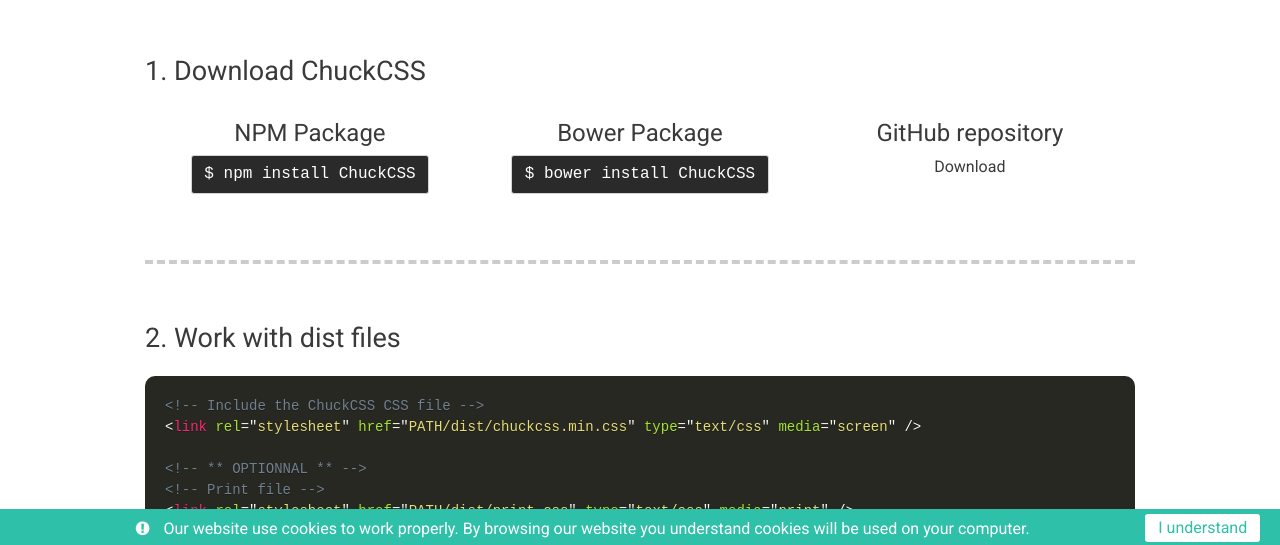
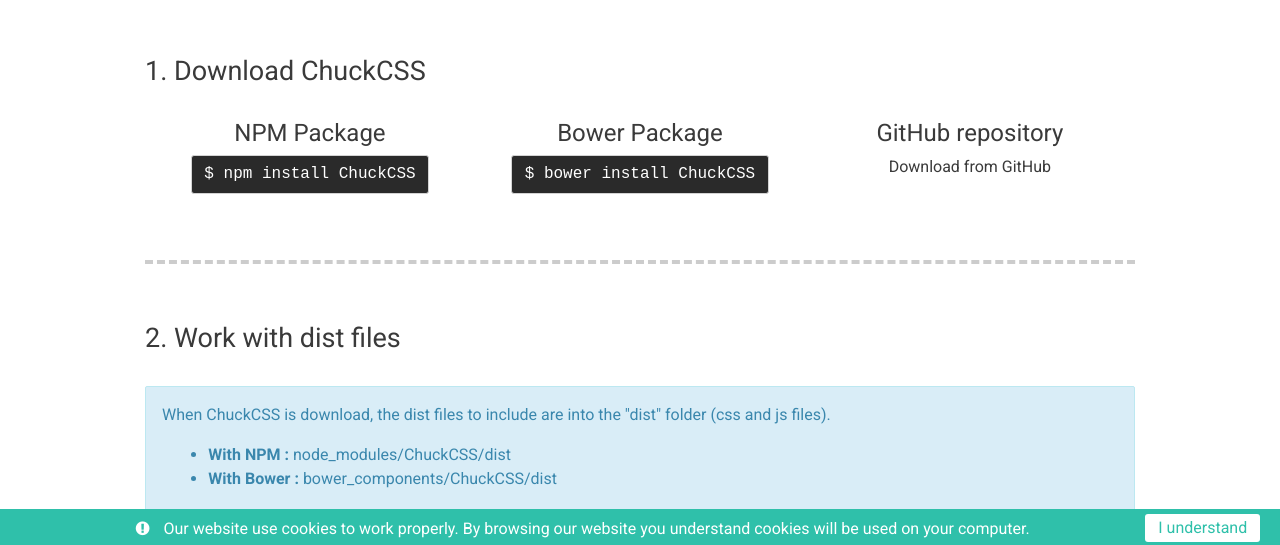
Before and after one commit to alpixel/ChuckCSS-io, a website: page getting-started.html in a window 1280 px wide. Shown: the part 251-796 px from the top of the page. Drawn offline with nearby package versions, Linux system fonts and the light colour scheme; a small style sheet from the web is missing.

Commit message:
Update getting started page

```diff
--- a/getting-started.html
+++ b/getting-started.html
@@ -133,7 +133,7 @@
                         </div>
                         <div class="cc-4-m">
                             <h3>GitHub repository</h3>
-                            <a class="github-button" href="https://github.com/alpixel/ChuckCSS/archive/master.zip" data-style="mega" aria-label="Download alpixel/ChuckCSS on GitHub">Download</a>
+                            <a class="github-button" href="https://github.com/alpixel/ChuckCSS/archive/master.zip" data-style="mega" aria-label="Download alpixel/ChuckCSS on GitHub">Download from GitHub</a>
                         </div>
                     </div>
                 </div>
@@ -142,6 +142,13 @@
                     <h2>
                         2. Work with dist files
                     </h2>
+                    <div class="alert alert-info">
+                        When ChuckCSS is download, the dist files to include are into the "dist" folder (css and js files).<br />
+                        <ul>
+                            <li><strong>With NPM :</strong> node_modules/ChuckCSS/dist</li>
+                            <li><strong>With Bower :</strong> bower_components/ChuckCSS/dist</li>
+                        </ul>
+                    </div>
                     <pre class="HTML">
                         <code class="language-markup"><!-- -->
                             &lt;!-- Include the ChuckCSS CSS file -->
@@ -182,7 +189,7 @@
                     </h2>
                     <div class="alert alert-info">
                         Working with source files give you the possibility to customize ChuckCSS with your own settings, colors, etc... but you have to be familiar with <a href="http://lesscss.org/" class="external-link">Less language.</a><br /><br />
-                        <strong>By compiling your own dist file with <a href="http://gruntjs.com/" class="external-link">Grunt</a> or <a href="http://gulpjs.com/" class="external-link">Gulp</a>,</strong> you can use powerfull mixins to build websites easily and faster.
+                        <strong>By compiling your own dist file with <a href="http://gruntjs.com/" class="external-link">Grunt</a> or <a href="http://gulpjs.com/" class="external-link">Gulp</a>, combined with <a href="https://github.com/postcss/autoprefixer" class="external-link">Autoprefixer</a>,</strong> you can use powerfull mixins to build websites easily and faster.
 
                         <ul>
                             <li>
@@ -190,6 +197,9 @@
                             </li>
                             <li>
                                 <a href="http://gruntjs.com/getting-started" class="external-link">Grunt documentation</a>
+                            </li>
+                            <li>
+                                <a href="https://github.com/postcss/autoprefixer" class="external-link">Autoprefixer documentation</a> : ChuckCSS uses Autoprefixer to deal with CSS vendor prefixes. If you use the Gulpfile.js downloaded with ChuckCSS, Autoprefixer is already include. If you use your own Gruntfile or Gulpfile, integrate Autoprefixer by yourself.
                             </li>
                         </ul>
                     </div>
```
